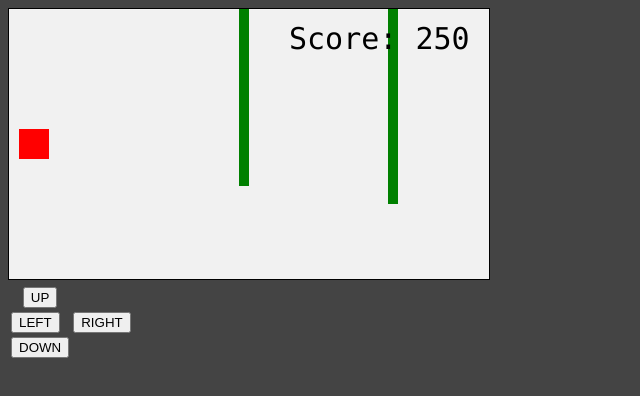
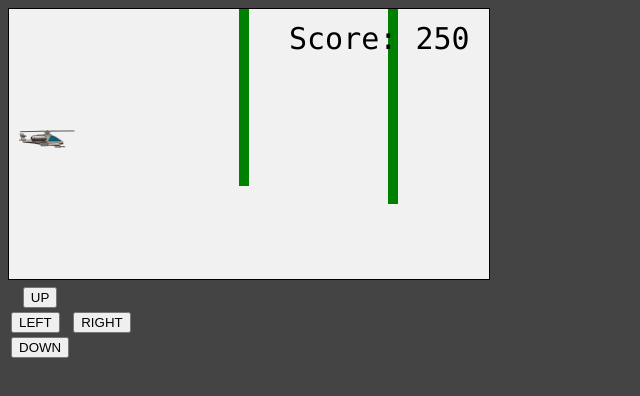
Before and after one commit to edwardgreenwood38/breakout, a plain HTML site: page game.html in a window 1280 px wide. Shown: the whole page, without its empty margins (0-640 px from the left). Drawn offline with Linux system fonts and the light colour scheme.

Commit message:
helo images added and set as new piece

```diff
--- a/game.html
+++ b/game.html
@@ -28,7 +28,7 @@
         var myScore;
 
         function startGame() {
-            myGamePiece = new component(30, 30, "red", 10, 120);
+            myGamePiece = new component(56, 20, "helicopter-1.png", 10, 120, "image")
             myScore = new component("30px", "Consolas", "black", 280, 40, "text")
             myGameArea.start();
         }
@@ -78,6 +78,10 @@
 
         function component(width, height, color, x, y, type) {
             this.type = type;
+            if (type == "image") {
+                this.image = new Image();
+                this.image.src = color;
+            }
             this.width = width;
             this.height = height;
             this.speedX = 0;
@@ -86,7 +90,10 @@
             this.y = y;
             this.update = function () {
                 ctx = myGameArea.context;
-                if (this.type == "text") {
+                if (type == "image") {
+                    ctx.drawImage(this.image, this.x, this.y, this.width, this.height);
+                }
+                else if (this.type == "text") {
                     ctx.font = this.width + " " + this.height;
                     ctx.fillStyle = color;
                     ctx.fillText(this.text, this.x, this.y);
```
Also changed, not shown: helicopter-1.png (added), helicopter-2.png (added), helicopter-3.png (added), helicopter-4.png (added).
